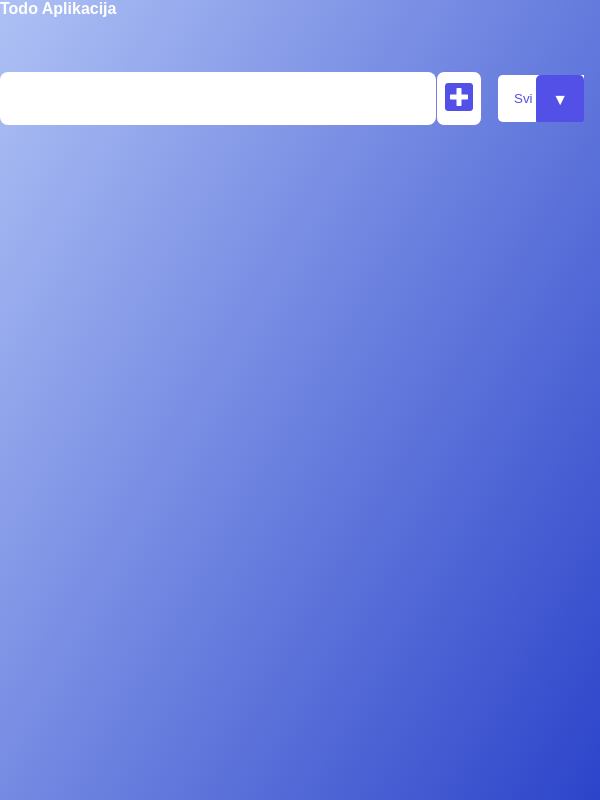
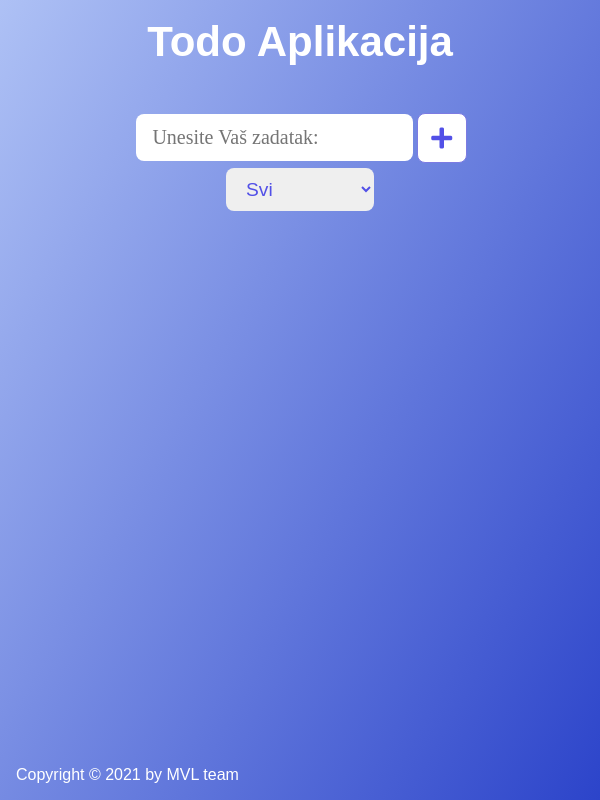
Before and after one commit to lumar26/todo-app, a React (Create React App) app: page / in a window 600 px wide. Built offline with nearby package versions, Linux system fonts and the light colour scheme.

Commit message:
Zavrsen CSS

```diff
--- a/public/index.html
+++ b/public/index.html
@@ -3,42 +3,22 @@
 
 <head>
   <meta charset="utf-8" />
-    <link rel="icon" href="%PUBLIC_URL%/favicon.ico" />
+  <link rel="icon" href="icon.png" />
   <meta name="viewport" content="width=device-width, initial-scale=1" />
   <meta name="theme-color" content="#000000" />
   <meta name="description" content="Web site created using create-react-app" />
   <link rel="apple-touch-icon" href="%PUBLIC_URL%/logo192.png" />
-    <!--
-      manifest.json provides metadata used when your web app is installed on a
-      user's mobile device or desktop. See https://developers.google.com/web/fundamentals/web-app-manifest/
-    -->
   <link rel="manifest" href="%PUBLIC_URL%/manifest.json" />
   <link rel="stylesheet" href="https://cdnjs.cloudflare.com/ajax/libs/font-awesome/5.15.2/css/all.min.css">
-    <!--
-      Notice the use of %PUBLIC_URL% in the tags above.
-      It will be replaced with the URL of the `public` folder during the build.
-      Only files inside the `public` folder can be referenced from the HTML.
-
-      Unlike "/favicon.ico" or "favicon.ico", "%PUBLIC_URL%/favicon.ico" will
-      work correctly both with client-side routing and a non-root public URL.
-      Learn how to configure a non-root public URL by running `npm run build`.
-    -->
-    <title>React App</title>
+  <title>Todo aplikacija</title>
 </head>
 
 <body>
   <noscript>You need to enable JavaScript to run this app.</noscript>
   <div id="root"></div>
-    <!--
-      This HTML file is a template.
-      If you open it directly in the browser, you will see an empty page.
 
-      You can add webfonts, meta tags, or analytics to this file.
-      The build step will place the bundled scripts into the <body> tag.
+  <footer>Copyright © 2021 by MVL team</footer>
 
-      To begin the development, run `npm start` or `yarn start`.
-      To create a production bundle, use `npm run build` or `yarn build`.
-    -->
 </body>
 
 </html>
--- a/src/App.css
+++ b/src/App.css
@@ -6,16 +6,30 @@
 
 body {
     background-image: linear-gradient(120deg, #aec1f5 0%, #2c44ca 100%);
-    color: white;
-    font-family: "Poppins", sans-serif;
+    color: #fff;
+    font-family: "Montserrat", sans-serif;
     min-height: 100vh;
+    overflow: auto;
 }
 
-header {
-    font-size: 2rem;
+h4{
+    padding-top: 3%;
+    text-align: center;
+    font-size: 42px;
 }
 
-header,
+.form-container {
+    display: flex;
+    justify-content: center;
+    align-items: center;
+}
+
+.form-container1 {
+    display: flex;
+    justify-content: space-between;
+    align-items: center;
+}
+
 form {
     min-height: 20vh;
     display: flex;
@@ -24,13 +38,21 @@ form {
     border-radius: 0.5rem;
 }
 
-form input,
-form button {
-    padding: 0.5rem;
-    font-size: 2rem;
+form input{
+    margin-right: 1%;
+    padding: 0.75rem 1rem 0.75rem 1rem;
+    font-size: 1.25rem;
     border: none;
     background: white;
     border-radius: 0.5rem;
+    font-family: 'Montserrat', san-serif;
+    outline: none;
+}
+
+form button i {
+    font-size: 1.5rem;
+    padding: 0.75rem 0.85rem 0.75rem 0.85rem;
+    outline: none;
 }
 
 form button {
@@ -40,11 +62,35 @@ form button {
     cursor: pointer;
     transition: all 0.3s ease;
     border-radius: 0.5rem;
+    outline: none;
+}
+
+::placeholder {
+    font-size: 1.25rem;
 }
 
 form button:hover {
     background: #5250e7;
     color: white;
+}
+
+.form-container2 select{
+    font-family: 'Montserrat', sans-serif;
+    font-size: 1.25rem;
+    padding: 0.65rem 1rem 0.65rem 1rem;
+    border-radius: 0.5rem;
+    cursor: pointer;
+    color: #5250e7;
+    font-weight: 500;
+    outline: none;
+}
+
+.select {
+    margin: 0 0 0 2rem;
+}
+
+.filter-todo {
+    border: none;
 }
 
 .todo-container {
@@ -54,53 +100,63 @@ form button:hover {
 }
 
 .todo-list {
-    min-width: 30%;
+    min-width: 35%;
+    max-width: 50%;
     list-style: none;
 }
 
 .item {
+    background-color: #2c44ca54;
     margin: 0.5rem;
-    font-size: 1.5rem;
-    color: rgb(255, 255, 255);
+    font-size: 1.25rem;
     display: flex;
     justify-content: space-between;
     align-items: center;
     transition: all 1s ease;
     border-radius: 0.5rem;
 }
-
-.filter-todo {
+.item span{
+    color: #fff;
+    overflow-wrap: break-word;
+    word-wrap: break-word;
+    word-break: break-all;
+    hyphens: auto;
     padding: 1rem;
 }
-
-.todo li {
-    flex: 1;
+.confirmed {
+    display: flex;
+    justify-content: center;
+    align-items: center;
+    border-radius: 0.5rem;
+    margin-right: 0.2rem;
 }
-
-.btn-delete,
-.btn-check {
-    background: #5250e7;
-    margin-right: 2px;
-    color: white;
+.btn-delete{
+    background: #ff0000;
+    margin-left: 0.2rem;
+    color: #fff;
     border: none;
     border-radius: 0.5rem;
-    padding: 1rem;
+    padding: 1rem 1.1rem 1rem 1.1rem;
     cursor: pointer;
     font-size: 1rem;
+    outline: none;
 }
-
-.todo-item {
-    padding: 0rem 0.5rem;
+.btn-check {
+    background: #419e03;
+    margin-right: 0.1rem;
+    color: #fff;
+    border: none;
+    border-radius: 0.5rem;
+    padding: 1rem 1.05rem 1rem 1.05rem;
+    cursor: pointer;
+    font-size: 1rem;
+    outline: none;
 }
-
-.fa-trash,
-.fa-check {
-    pointer-events: none;
+.btn-check:hover{
+    background-color: #69b139;
 }
-
-.fall {
-    transform: translateY(10rem) rotateZ(20deg);
-    opacity: 0;
+.btn-delete:hover{
+    background: #ff3a3a;
 }
 
 .done {
@@ -108,59 +164,139 @@ form button:hover {
     opacity: 0.5;
 }
 
-
-/*CUSTOM SELECTOR */
-
-select {
-    -webkit-appearance: none;
-    -moz-appearance: none;
-    -ms-appearance: none;
-    appearance: none;
-    outline: 0;
-    box-shadow: none;
-    border: 0 !important;
-    background-image: none;
+footer {
+    position: fixed;
+    bottom: 0;
+    width: 100%;
+    padding: 1rem;
 }
 
-
-/* Custom Select */
-
-.select {
-    margin: 1rem;
-    position: relative;
-    overflow: hidden;
+::-webkit-scrollbar {
+    width: 1.2rem;
 }
 
-select {
-    background-color: white;
-    color: #5250e7;
-    font-family: "Poppins", sans-serif;
-    cursor: pointer;
-    width: 12rem;
-    border-radius: 0.3rem;
+::-webkit-scrollbar-track {
+    background-color: #5250e7ea;
 }
 
-
-/* Arrow */
-
-.select::after {
-    content: "\25BC";
-    position: absolute;
-    top: 0;
-    right: 0;
-    padding: 1rem;
-    background: #5250e7;
-    cursor: pointer;
-    pointer-events: none;
-    border-radius: 0.3rem;
+::-webkit-scrollbar-thumb {
+    background: #f6cd61;
+    border-radius: 10px;
 }
 
+/*=======================================================================================================================================================================
+=============================================== ***MEDIA QUERY***========================================================================================================
+=========================================================================================================================================================================*/
 
-/* Transition */
+  /* Media Query za telefone i uređaje ispod 600px */
 
+@media only screen and (max-width: 600px) {
 
-/*
-  .select:hover::after {
-    transform: scale(1.5);
-  }
-  */
+    .form-container{
+        flex-direction: column;
+        justify-content: center;
+        align-items: center;
+    }
+
+    .form-container1{
+        margin-top: 1.8rem;
+        margin-bottom: 0.3rem;
+    }
+
+    .todo-input{
+        font-size: 1.2rem;
+    }
+
+    .todo-button{
+        font-size: 1.2rem;
+    }
+
+    .item{
+        font-size: 1rem;
+        margin: 0.7rem 1rem 0.7rem 1rem;
+    }
+
+    .form-container2 select {
+        font-size: 1.2rem;
+    }
+
+    .filter-todo{
+        font-size: 1.2rem;
+    }
+
+    .select {
+        margin: 0;
+    }
+
+    .todo-list {
+        min-width: 50%;
+        max-width: 90%;
+    }
+
+    .item span{
+        overflow-wrap: break-word;
+        word-wrap: break-word;
+        word-break: break-all;
+        hyphens: auto;
+    }
+
+    .confirmed {
+        display: flex;
+        justify-content: center;
+        align-items: center;
+    }
+}
+
+/* Media Query za tablete i uređaje između 600px i 768px */
+
+@media only screen and (min-width: 600px) and (max-width: 768px) {
+
+    .form-container{
+        flex-direction: column;
+        justify-content: center;
+        align-items: center;
+    }
+
+    .form-container1{
+        margin-top: 2rem;
+        margin-bottom: 0.3rem;
+    }
+
+    .todo-input{
+        font-size: 1.25rem;
+    }
+
+    .todo-button{
+        font-size: 1.5rem;
+    }
+
+    .todo-list {
+        min-width: 50%;
+        max-width: 80%;
+    }
+
+    .select {
+        margin: 0;
+    }
+
+    .item{
+        font-size: 1.3rem;
+    }
+
+    .filter-todo{
+        font-size: 1.25rem;
+    }
+
+    .item span{
+        overflow-wrap: break-word;
+        word-wrap: break-word;
+        word-break: break-all;
+        hyphens: auto;
+    }
+
+    .confirmed {
+        display: flex;
+        justify-content: center;
+        align-items: center;
+    }
+}
--- a/src/App.js
+++ b/src/App.js
@@ -5,11 +5,7 @@ import useLocalStorage from "./hooks/UseLocalStorage.jsx"
 import "./App.css";
 
 
-
-
-
 const App = () => {
-
 
     // Stanja sa useState
     const [input, setInput] = useState("");
@@ -18,7 +14,7 @@ const App = () => {
     const [filter, setFilter] = useState(["all"]);
     const [filteredItems, setFilteredItems] = useState([todos]);
 
-    return (<div >
+    return (<div>
         <h4 > Todo Aplikacija </h4>
         <Form filteredItems={filteredItems}
             setFilteredItems={setFilteredItems}
--- a/src/Components/Form.jsx
+++ b/src/Components/Form.jsx
@@ -3,7 +3,6 @@ import React, { Component, useEffect } from 'react';
 import nextId from "react-id-generator";
 
 const Form = ({ filter, setFilter, setFilteredItems, input, todos, setTodos, setInput }) => {
-
 
     useEffect(() => {
         handleFilter();
@@ -47,13 +46,17 @@ const Form = ({ filter, setFilter, setFilteredItems, input, todos, setTodos, set
 
     return (
         <form>
+            <div className="form-container">
+                <div className="form-container1">
                     {/* dodavanjem value={input} mi obezbedjujemo da kad god se stanje inputa promeni
             nakon ponovnog renderovanja value bude jednako inputu koji smo setovali na "" */}
-            <input value={input} onChange={inputHandler} type="text" className="todo-input" />
+                    <input value={input} onChange={inputHandler} type="text" className="todo-input" placeholder="Unesite Vaš zadatak:" />
                     <button onKeyPress={enterPressed} onClick={handleNewTodo} className="todo-button" type="submit">
                         {/* ovo menjamo kasnije */}
-                <i className="fas fa-plus-square"></i>
+                        <i className="fas fa-plus"></i>
                     </button>
+                </div>
+                <div className="form-container2">
                     <div className="select">
                         <select onChange={handleChangeFilter} name="todos" className="filter-todo">
                             <option value="all">Svi</option>
@@ -61,6 +64,8 @@ const Form = ({ filter, setFilter, setFilteredItems, input, todos, setTodos, set
                             <option value="undone">Nezavršeni</option>
                         </select>
                     </div>
+                </div>
+            </div>
         </form>
     );
 }
--- a/src/Components/Item.jsx
+++ b/src/Components/Item.jsx
@@ -9,7 +9,7 @@ const Item = ({ info, todo, todos, setTodos }) => {
 
     const handleToggleStatus = () => {
         // ovde treba da odradimo dodavanje i uklanjanje klase
-        // ta klasa treba recimo da precrta, promeni boju, onemoguci editovanje
+        // ta klasa treba da precrta odredjenu todo stavku
         setTodos(todos.map(el => {
             if (el.id === todo.id) {
                 return {
@@ -24,13 +24,11 @@ const Item = ({ info, todo, todos, setTodos }) => {
 
     return (
         <div className="item">
-
-            <div>
+            <span className={`${todo.done ? "done" : ""}`}>{info}</span>
+            <div className="confirmed">
                 <button onClick={handleToggleStatus} className="btn-check"><i className="fas fa-check"></i></button>
                 <button onClick={handleDelete} className="btn-delete"><i className="fas fa-trash-alt"></i></button>
             </div>
-
-            <span className={`${todo.done ? "done" : ""}`}>{info}</span>
         </div>
     );
 }
--- a/src/hooks/UseLocalStorage.jsx
+++ b/src/hooks/UseLocalStorage.jsx
@@ -17,7 +17,6 @@ const useLocalStorage = (record, initialValue) => {
         }
     })
 
-
     // definisanje funkcije koja menja vrednost
     const setValue = value => {
         try {
@@ -33,5 +32,4 @@ const useLocalStorage = (record, initialValue) => {
     return [storedValue, setValue];
 }
 
-
 export default useLocalStorage;
```
Also changed, not shown: public/icon.png (added), 1 other file (tests, documents, lock files or other folders). Lines whose indentation alone changed are shown as unchanged.
